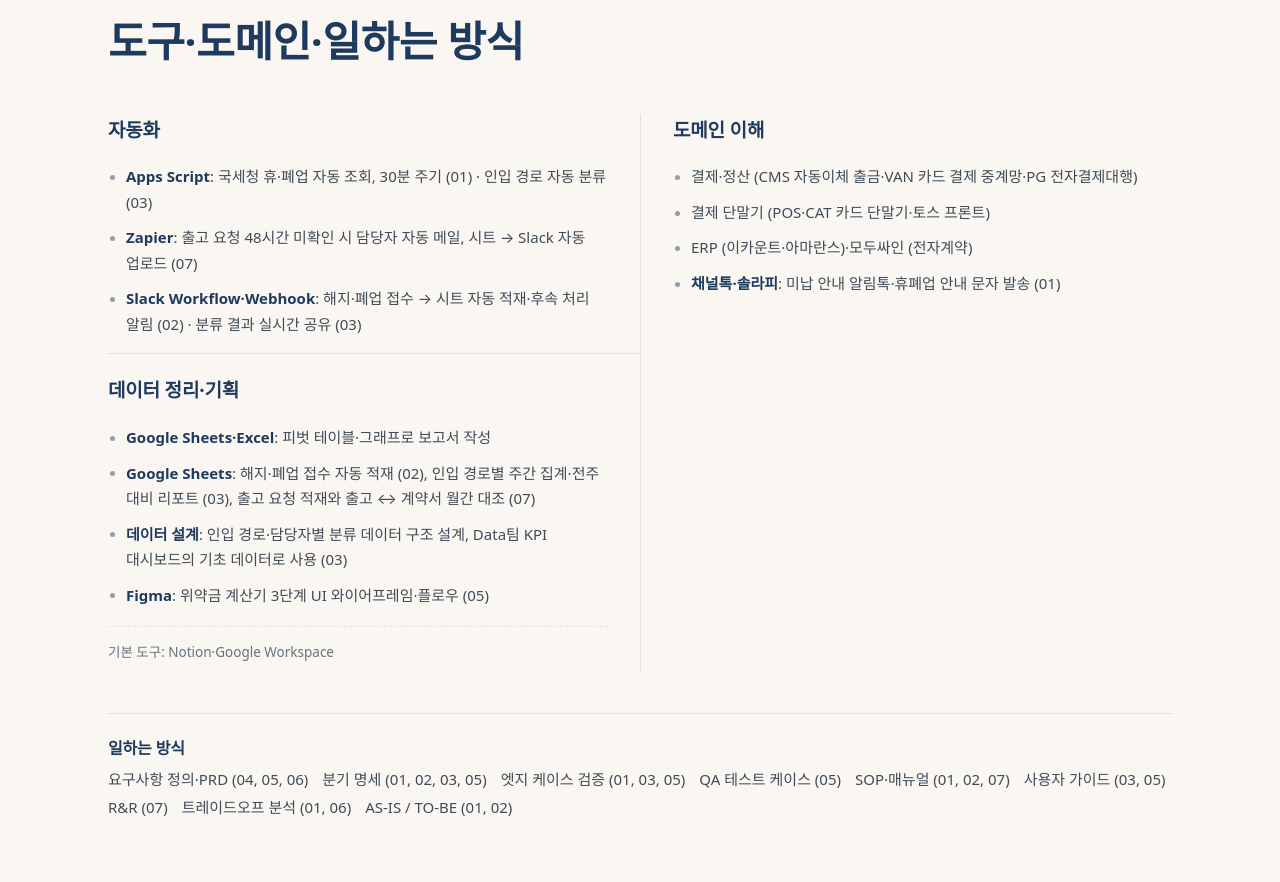
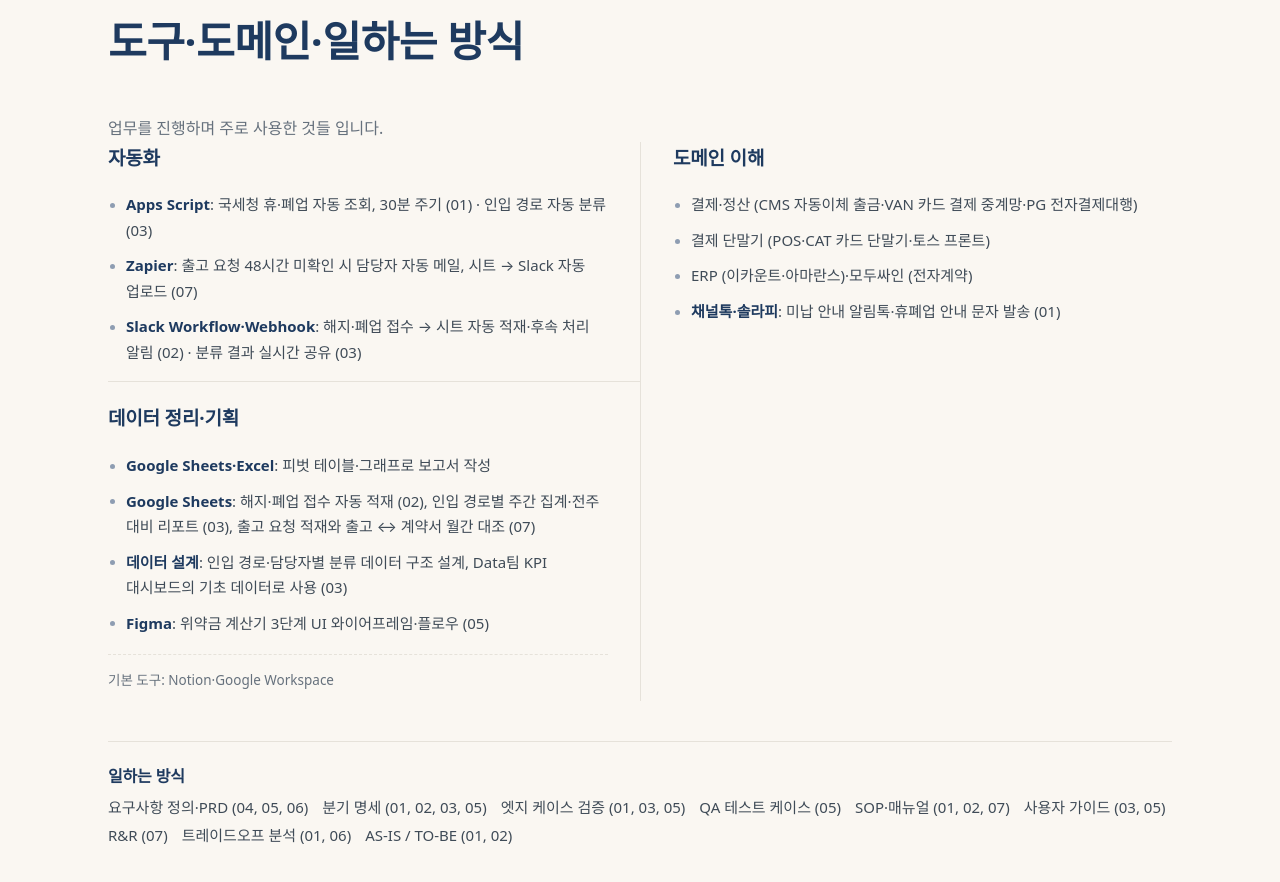
Before and after one commit to yeseul3538/yeseul-portfolio, a plain HTML site: page index.html in a window 1280 px wide. Shown: the part 5186-6068 px from the top of the page. Drawn offline with Linux system fonts and the light colour scheme; a web font is replaced by a local one.

Commit message:
Update index.html

```diff
--- a/index.html
+++ b/index.html
@@ -774,6 +774,7 @@
       <span class="eyebrow">업무 도구</span>
       <h2>도구·도메인·일하는 방식</h2>
     </header>
+       <p class="sec-sub">업무를 진행하며 주로 사용한 것들 입니다.</p>
 
     <div class="grid-3">
       <article class="stack-card panel">
```
